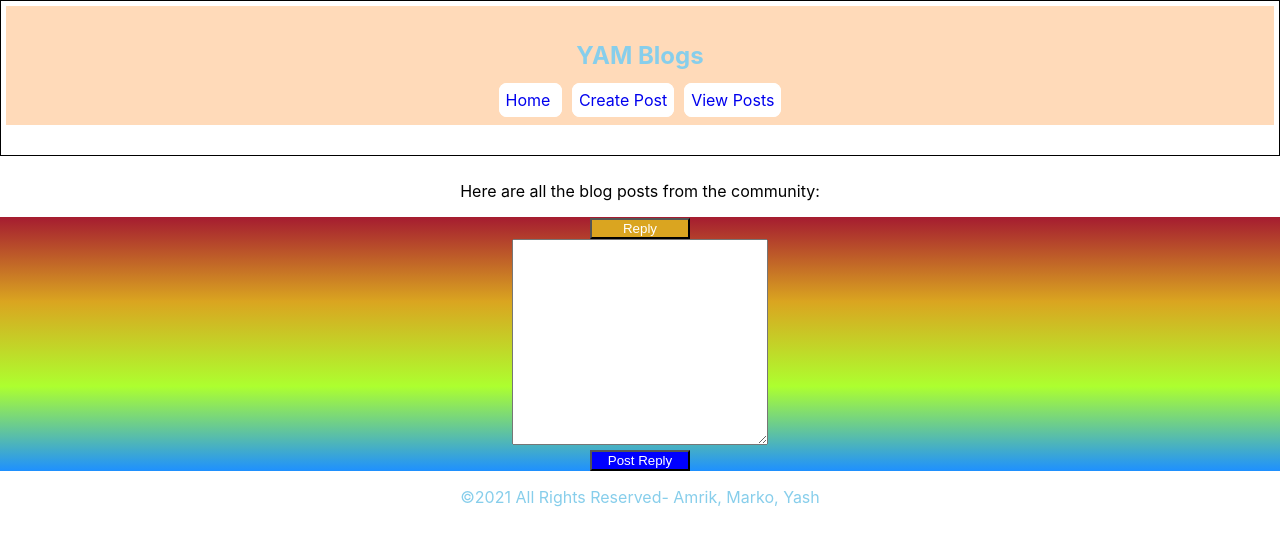
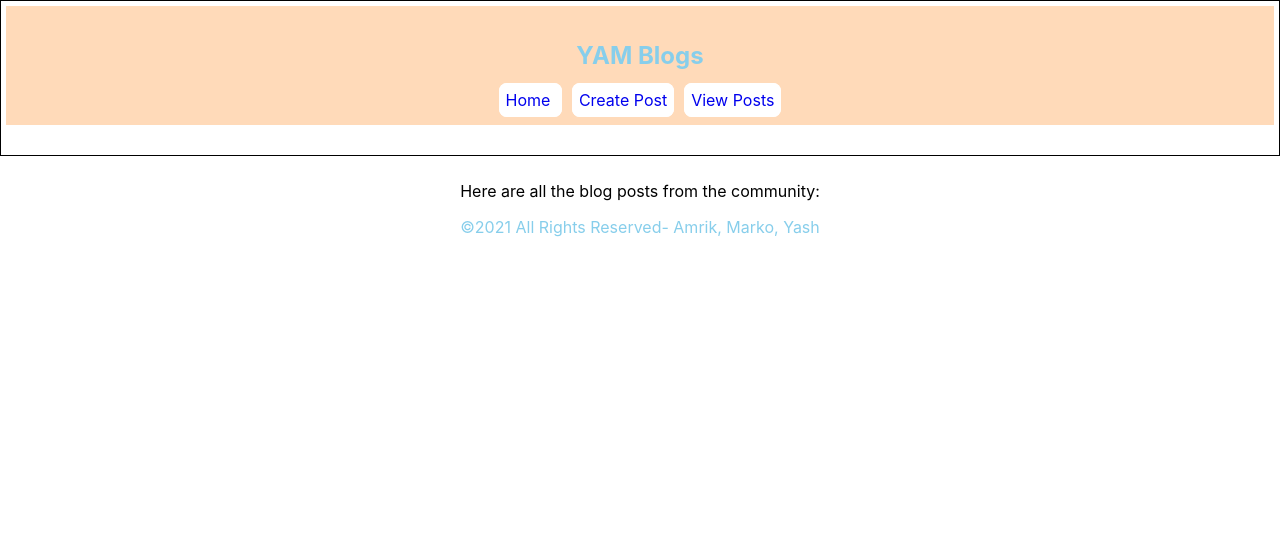
Before and after one commit to MarkoKupresanin/CutiehacksYAM, a React (Create React App) app: page /BlogView in a window 1280 px wide. Shown: the top 546 px of the page. Built offline with nearby package versions, Linux system fonts and the light colour scheme.

Commit message:
Update BlogView.js

```diff
--- a/src/BlogView.js
+++ b/src/BlogView.js
@@ -17,33 +17,9 @@ const BlogView = () => {
       const app = initializeApp(firebaseConfig);
       const db = getFirestore();
 
-    const replyClick = () => {
-        var y = document.getElementById("replyControl");
-        if (y.style.display === "none") {
-            y.style.display = "block";
-        } else {
-            y.style.display = "none";
-        }
-    }
-
-    const postReply = () => {
-        var userReplyInput = document.getElementById("postValue").value;
-        console.log(userReplyInput);
-    }
-
     return (
         <div className ="viewblog">
             <p>Here are all the blog posts from the community:</p>
-            <div class="rainbowBody">
-            <div id="reply">
-                    <button onClick={replyClick} id="replyButton">Reply</button>
-                    <div id ="replyControl">
-                        <textarea type="text" id="postValue"/>
-                        <br></br>
-                        <button onClick={postReply} id="postreplyButton">Post Reply</button>
-                    </div>
-                </div>
-            </div>
         </div>
     );
 }
```
